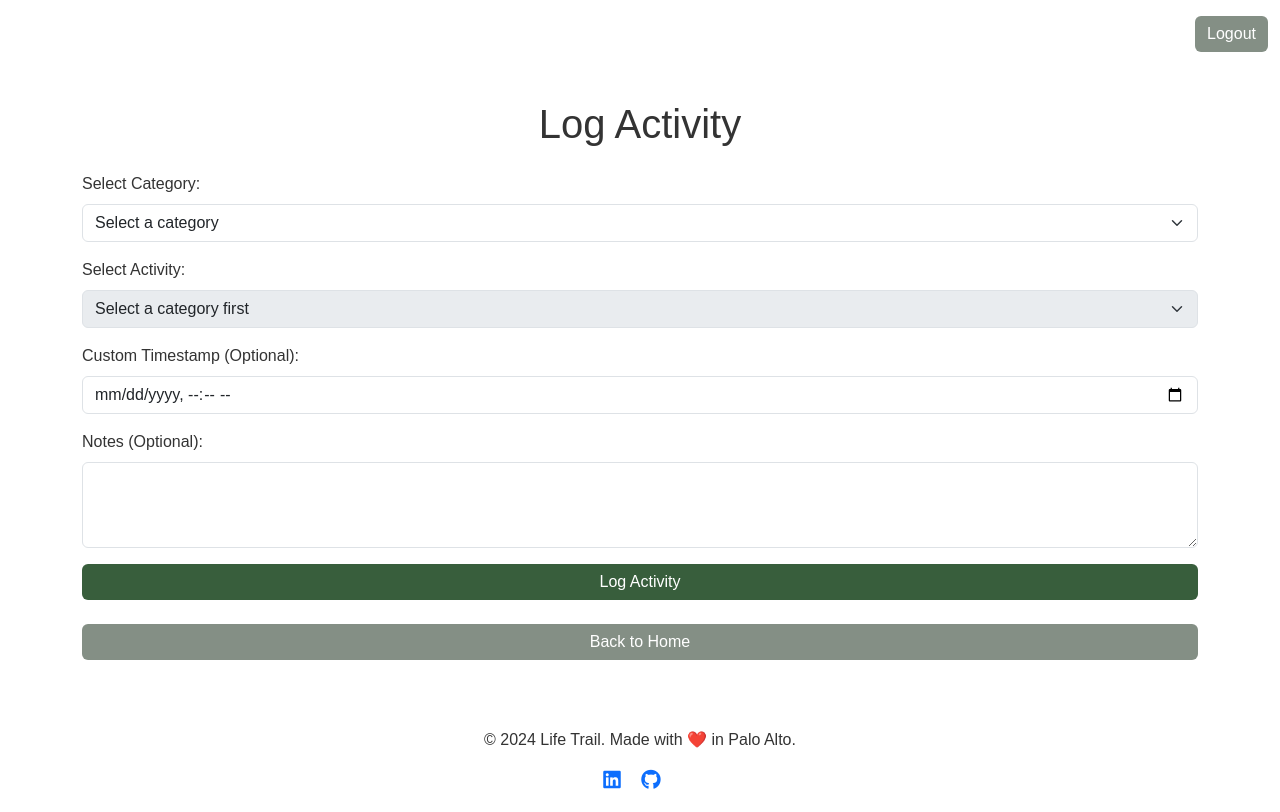
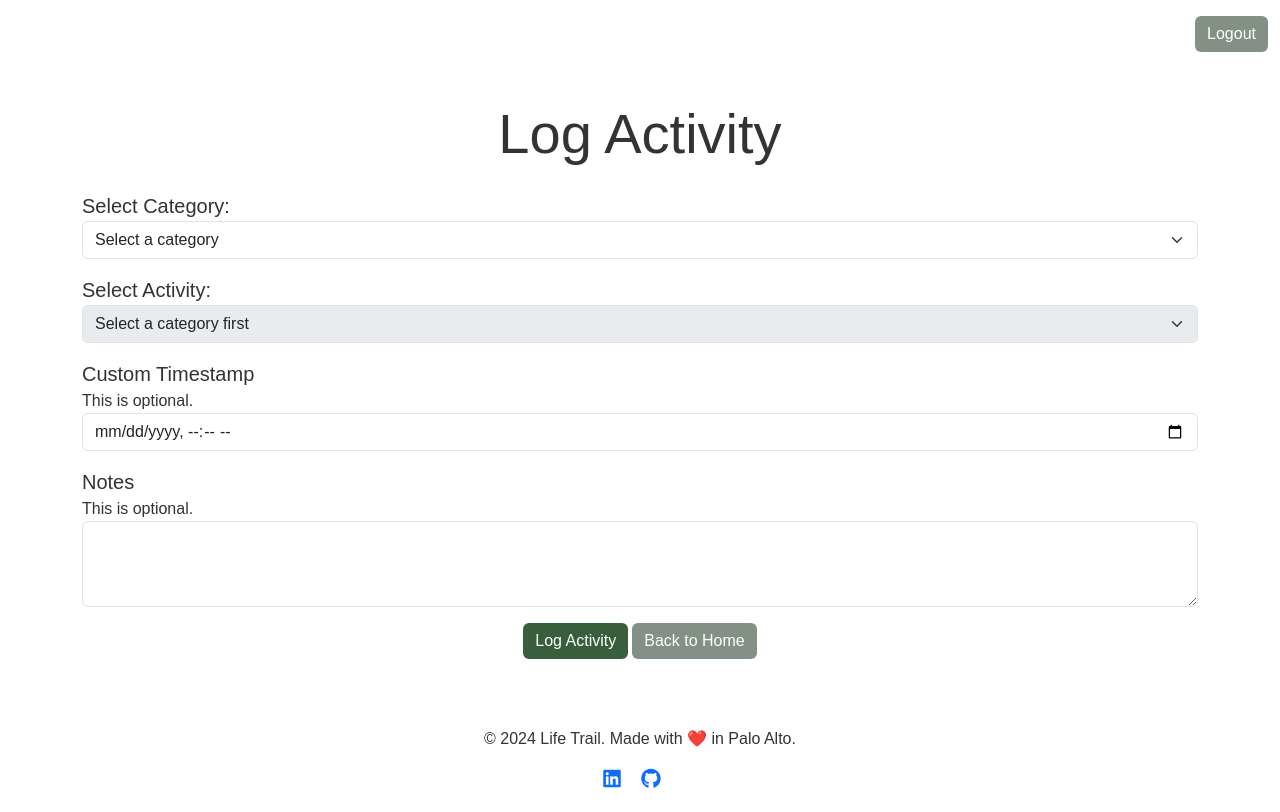
Before and after one commit to mqmotiwala/life_trail, a Flask app: page /log_activity in a window 1280 px wide. After the commit the page ends 788 px from the top, so only its background shows below. Run offline with Flask 3, Linux system fonts and the light colour scheme; the visitor is signed in with stand-in values (Sample User, id 1).

Commit message:
code cleanup via base file

```diff
--- a/routes.py
+++ b/routes.py
@@ -106,10 +106,10 @@ def configure_routes(app):
         session_db.close()
         return render_template('home.html', categories=category_data, user=user)
 
-    @app.route('/add_category_activity', methods=['GET', 'POST'])
+    @app.route('/add_activity', methods=['GET', 'POST'])
     @login_required
-    def add_category_activity():
-        logger.info("Add category and activity endpoint called")
+    def add_activity():
+        logger.info("Add activity endpoint called")
 
         session_db = get_db_session()
         user_id = session['user_id']
@@ -147,7 +147,7 @@ def configure_routes(app):
 
             return redirect(url_for('home'))
 
-        return render_template('add_category_activity.html', categories=categories, user=user)
+        return render_template('add_activity.html', categories=categories, user=user)
 
     @app.route('/log_activity', methods=['GET', 'POST'])
     @login_required
--- a/templates/analytics.html
+++ b/templates/analytics.html
@@ -4,10 +4,10 @@
 
 {% block content %}
 <div class="container mt-5">
-    <h1 class="text-center">View Analytics</h1>
+    <h1 class="display-4 text-center">View Analytics</h1>
     <form method="post" class="mt-4">
         <div class="mb-3">
-            <label for="category" class="form-label">Select Category:</label>
+            <label for="category" class="lead">Select Category:</label>
             <select name="category" id="category" class="form-select" onchange="this.form.submit()">
                 <option value="" disabled selected>Select a category</option>
                 {% for category in categories %}
@@ -17,7 +17,7 @@
         </div>
         {% if activities %}
         <div class="mb-3">
-            <label for="activity" class="form-label">Select Activity (Optional):</label>
+            <label for="activity" class="lead">Select Activity:</label>
             <select name="activity" id="activity" class="form-select" onchange="this.form.submit()">
                 <option value="" selected>All Activities</option>
                 {% for activity in activities %}
--- a/templates/home.html
+++ b/templates/home.html
@@ -22,7 +22,7 @@
                 <div class="action-card h-100 d-flex flex-column justify-content-between">
                     <h3>Create Activity</h3>
                     <p>Define what you want to track.</p>
-                    <a href="/add_category_activity" class="btn btn-unified btn-lg mt-3"><i class="fas fa-plus-circle"></i> Add New</a>
+                    <a href="/add_activity" class="btn btn-unified btn-lg mt-3"><i class="fas fa-plus-circle"></i> Add New</a>
                 </div>
             </div>
 
--- a/templates/log_activity.html
+++ b/templates/log_activity.html
@@ -4,10 +4,10 @@
 
 {% block content %}
 <div class="container mt-5">
-    <h1 class="text-center">Log Activity</h1>
+    <h1 class="display-4 text-center">Log Activity</h1>
     <form method="post" class="mt-4">
         <div class="mb-3">
-            <label for="category" class="form-label">Select Category:</label>
+            <label for="category" class="lead">Select Category:</label>
             <select name="category" id="category" class="form-select" onchange="fetchActivities(this.value)">
                 <option value="" disabled {% if not selected_category %}selected{% endif %}>Select a category</option>
                 {% for category in categories %}
@@ -16,25 +16,26 @@
             </select>
         </div>
         <div class="mb-3">
-            <label for="activity" class="form-label">Select Activity:</label>
+            <label for="activity" class="lead">Select Activity:</label>
             <select name="activity" id="activity" class="form-select" disabled>
                 <option value="" disabled selected>Select a category first</option>
             </select>
         </div>
         <div class="mb-3">
-            <label for="timestamp" class="form-label">Custom Timestamp (Optional):</label>
+            <label for="timestamp" class="lead">Custom Timestamp</label>
+            <p class="text">This is optional.</label>
             <input type="datetime-local" class="form-control" id="timestamp" name="timestamp">
         </div>
         <div class="mb-3">
-            <label for="notes" class="form-label">Notes (Optional):</label>
+            <label for="notes" class="lead">Notes</label>
+            <p class="text">This is optional.</label>
             <textarea class="form-control" id="notes" name="notes" rows="3"></textarea>
         </div>
-
-        <button type="submit" class="btn btn-primary w-100 d-block mx-auto">Log Activity</button>
+        <div class="d-flex justify-content-center gap-1">
+            <button type="submit" class="btn btn-primary">Log Activity</button>
+            <a href="/" class="btn btn-secondary">Back to Home</a>
+        </div>
     </form>
-    <div class="text-center mt-4">
-        <a href="/" class="btn btn-secondary w-100">Back to Home</a>
-    </div>
 </div>
 
 <script>
```
Also changed, not shown: templates/add_activity.html (renamed from templates/add_category_activity.html, +15 -11 lines).
